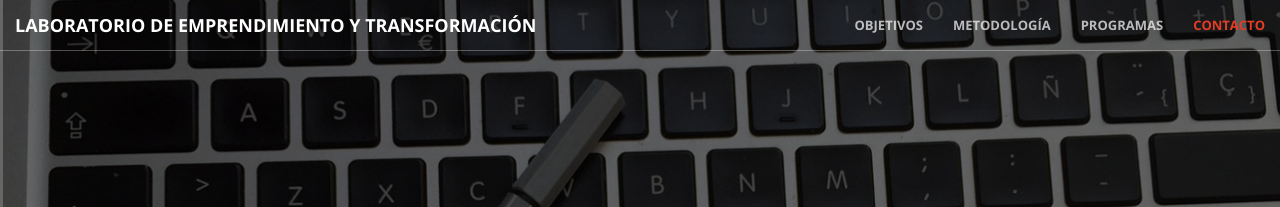
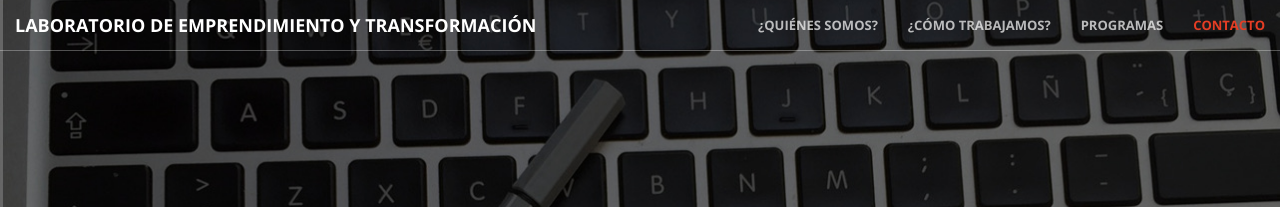
Before and after one commit to civica-digital/let, a Jekyll site: the page built from index.html, in a window 1280 px wide. Shown: the top 207 px of the page. Built offline with Jekyll 4.4.1, drawn with Linux system fonts in a browser that asks for light colours; nearby versions of some CDN libraries; library files that are not in the unit come from our copies.

Commit message:
close #20 Cambiar títulos del navbar

```diff
--- a/_includes/nav.html
+++ b/_includes/nav.html
@@ -15,10 +15,10 @@
     <div class="collapse navbar-collapse" id="bs-example-navbar-collapse-1">
       <ul class="nav navbar-nav navbar-right">
         <li>
-          <a class="page-scroll" href="#objetivos">Objetivos</a>
+          <a class="page-scroll" href="#objetivos">¿Quiénes somos?</a>
         </li>
         <li>
-          <a class="page-scroll" href="#metodologia">Metodología</a>
+          <a class="page-scroll" href="#metodologia">¿Cómo trabajamos?</a>
         </li>
         <li>
           <a class="page-scroll" href="#programas">Programas</a>
```
